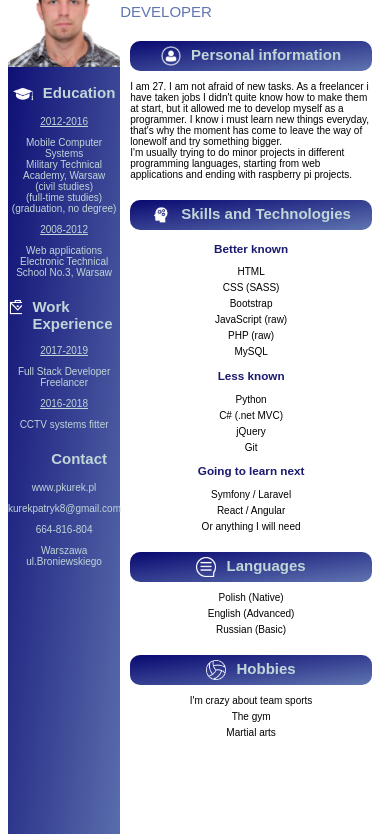
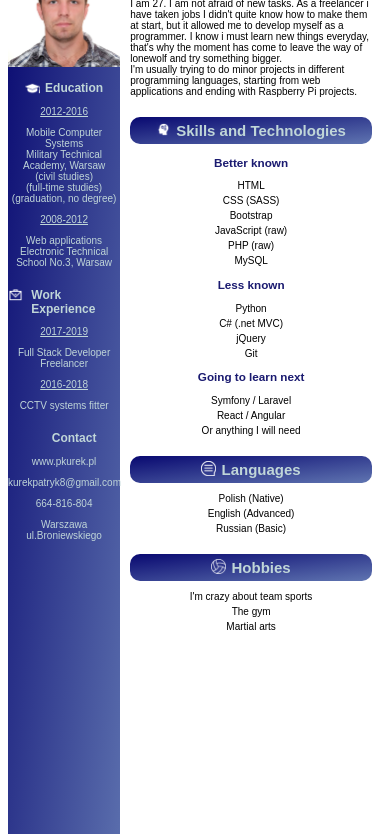
Before and after one commit to PatrykKurek/aboutme, a plain HTML site: page index.html in a window 390 px wide. Shown: the part 103-937 px from the top of the page. Drawn offline with Linux system fonts and the light colour scheme.

Commit message:
98% done

```diff
--- a/base.scss
+++ b/base.scss
@@ -1,3 +1,6 @@
+body{
+  min-width: 319px;
+}
 .box{
   display: flex;
   width: 50%;
@@ -195,23 +198,28 @@ h3{
     width: 100%;
     margin: auto;
     font-family: Arial, Helvetica, sans-serif;
-    h2{
-      font-size: 15px;
-    }
+
     ul{
       font-size: 10px;
     }
     p{
       font-size: 10px;
     }
+    .left_side{
+      h2{
+        font-size: 12px;
+      }
+
+    }
     .right_side {
-      h2{
+        h2{
         margin: 20px 10px 10px 10px;
+        font-size: 15px;
         }
         ul{
-          margin-bottom: 10px;
+          margin-bottom: 8px;
           li{
-            margin-bottom: 5px;
+            margin-bottom: 4px;
           }
         }
         p{
@@ -220,85 +228,63 @@ h3{
         }
     }
     .skills::before{
-      background-image: url('skills.png');
-      background-size: 20px 20px;
-      display: inline-block;
-      filter: brightness(0) invert(1);
-      width: 20px;
-      height: 20px;
-      margin-right: 10px;
-      content:"";
+
+      background-size: 15px 15px;
+      width: 15px;
+      height: 15px;
+      margin-right: 5px;
+
 
     }
     .languages::before{
-      background-image: url('languages.png');
-      background-size: 20px 20px;
-      display: inline-block;
-      filter: brightness(0) invert(1);
-      width: 20px;
-      height: 20px;
-      margin-right: 10px;
-      content:"";
+      background-size: 15px 15px;
+      width: 15px;
+      height: 15px;
+      margin-right: 5px;
 
     }
     .hobbies::before{
-      background-image: url('sports.png');
-      background-size: 20px 20px;
-      display: inline-block;
-      filter: brightness(0) invert(1);
-      width: 20px;
-      height: 20px;
-      margin-right: 10px;
-      content:"";
+      background-size: 15px 15px;
+      width: 15px;
+      height: 15px;
+      margin-right: 5px;
     }
     .personal::before{
-      background-image: url('personal.png');
-      background-size: 20px 20px;
-      background-repeat: no-repeat;
-      display: inline-block;
-      filter: brightness(0) invert(1);
-      width: 20px;
-      height: 20px;
-      margin-right: 10px;
-      content:"";
-      background-position: left bottom;
+      background-size: 15px 15px;
+      width: 15px;
+      height: 15px;
+      margin-right: 5px;
     }
     .education::before{
-      background-image: url('education.png');
-      background-size: 20px 20px;
-      background-repeat: no-repeat;
-      display: inline-block;
-      filter: brightness(0) invert(1);
-      width: 20px;
-      height: 20px;
-      margin-right: 10px;
-      content:"";
-      background-position: left bottom;
+      background-size: 15px 15px;
+      width: 15px;
+      height: 15px;
+      margin-right: 5px;
     }
     .job::before{
-      background-image: url('job.png');
-      background-size: 20px 20px;
-      background-repeat: no-repeat;
-      display: inline-block;
-      filter: brightness(0) invert(1);
+      background-size: 15px 15px;
       width: 20px;
-      height: 20px;
-      margin-right: 10px;
-      content:"";
-      background-position: left bottom;
+      height: 15px;
+      margin-right: 5px;
     }
     .contact::before{
-      background-image: url('contact.png');
-      background-size: 20px 20px;
-      background-repeat: no-repeat;
-      display: inline-block;
-      filter: brightness(0) invert(1);
-      width: 20px;
-      height: 20px;
-      margin-right: 10px;
-      content:"";
-      background-position: left bottom;
+      background-size: 15px 15px;
+      width: 15px;
+      height: 15px;
+      margin-right: 5px;
     }
+    .occupation{
+      font-size: 12px;
+      text-align: center;
+      color: rgb(96, 117, 177);
+      margin-left: 15px;
+      }
+      .my_name{
+        font-size: 15px;
+      text-align: center;
+      color: rgb(29, 59, 143);
+      margin-left: 15px;
+      }
 
   }
 }
--- a/index.html
+++ b/index.html
@@ -46,7 +46,7 @@
                     I didn't quite know how to make them at start, but it allowed me to develop myself as
                     a programmer. I know i must learn new things everyday, that's why the moment has come to leave the way of lonewolf and try something bigger.<br>
                     I'm usually trying to do minor projects in different programming languages,
-                    starting from web applications and ending with raspberry pi projects.
+                    starting from web applications and ending with Raspberry Pi projects.
                     </p>
 
                     <h2 class="skills">Skills and Technologies</h2>
```
Also changed, not shown: base.css, 1 other file.
